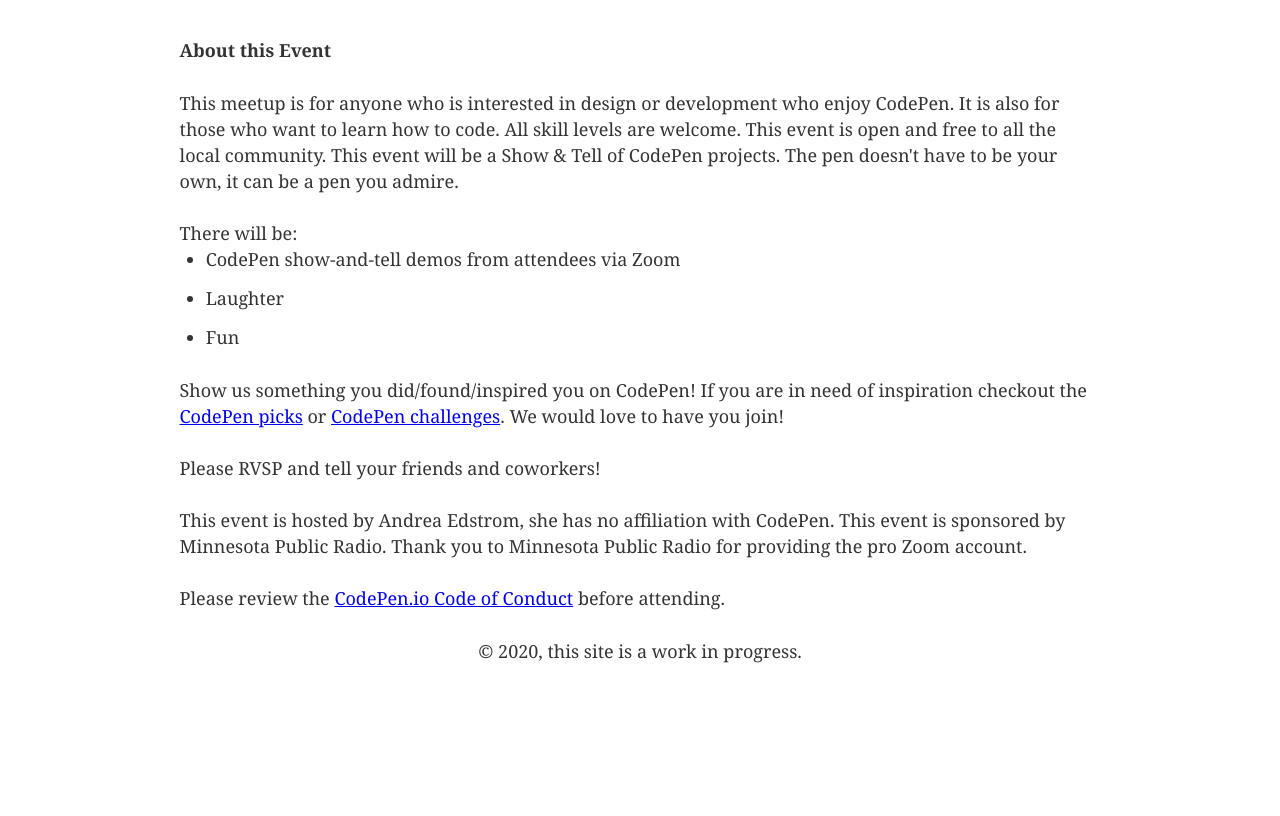
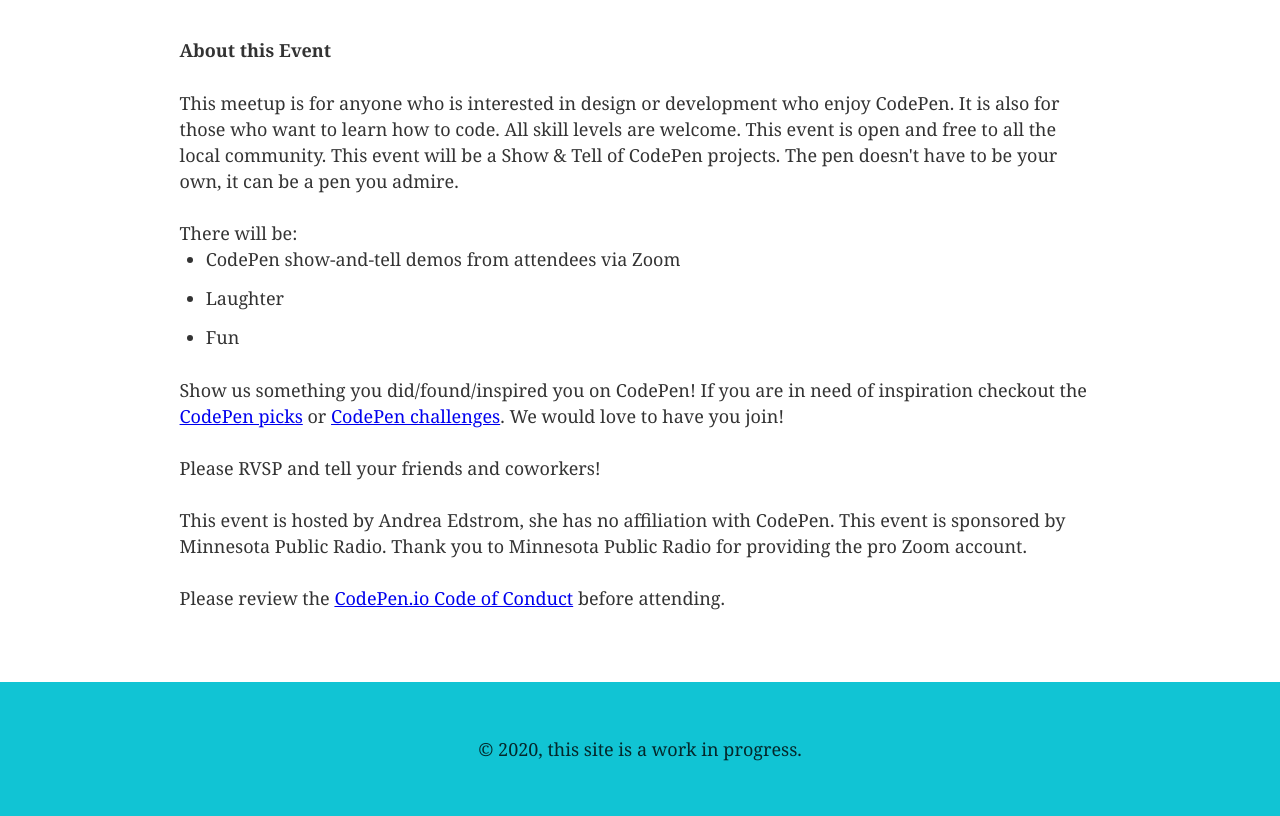
Before and after one commit to dreascode/codepenmeetup, a Gatsby site: page / in a window 1280 px wide. Shown: the part 570-1386 px from the top of the page. Before the commit the page ends 1260 px from the top, so only its background shows below. Built offline with nearby package versions, Linux system fonts and the light colour scheme; Gatsby itself is replaced by a stand-in of ours.

Commit message:
update the footer

```diff
--- a/src/components/layout.js
+++ b/src/components/layout.js
@@ -28,17 +28,17 @@
       <Header siteTitle={data.site.siteMetadata.title} />
       <div
         style={{
-          margin: `0 auto`,
+          margin: `1rem auto`,
           maxWidth: 960,
           padding: `0 1.0875rem 1.45rem`,
 
         }}
       >
         <main>{children}</main>
-        <footer style={{textAlign: `center`}}>
+      </div>
+      <footer style={{textAlign: `center`, background: `#11C4D4`, padding: `3rem`,  width: `100%`}}>
           © {new Date().getFullYear()}, this site is a work in progress.
         </footer>
-      </div>
     </>
   )
 }
```
